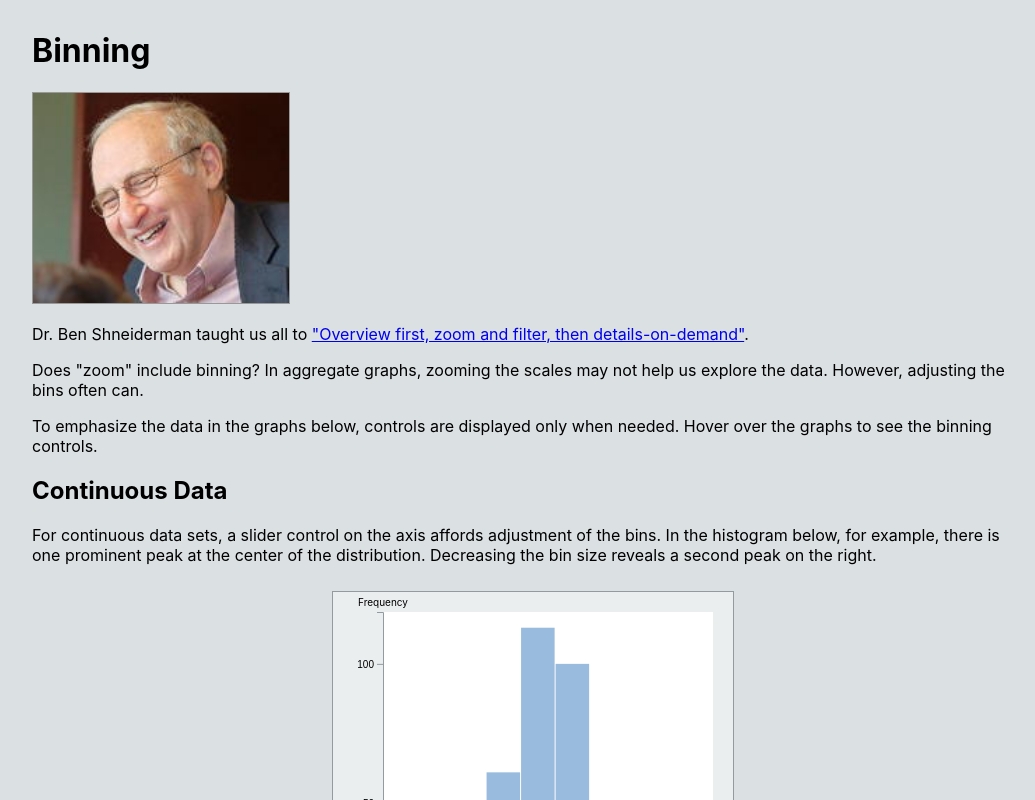
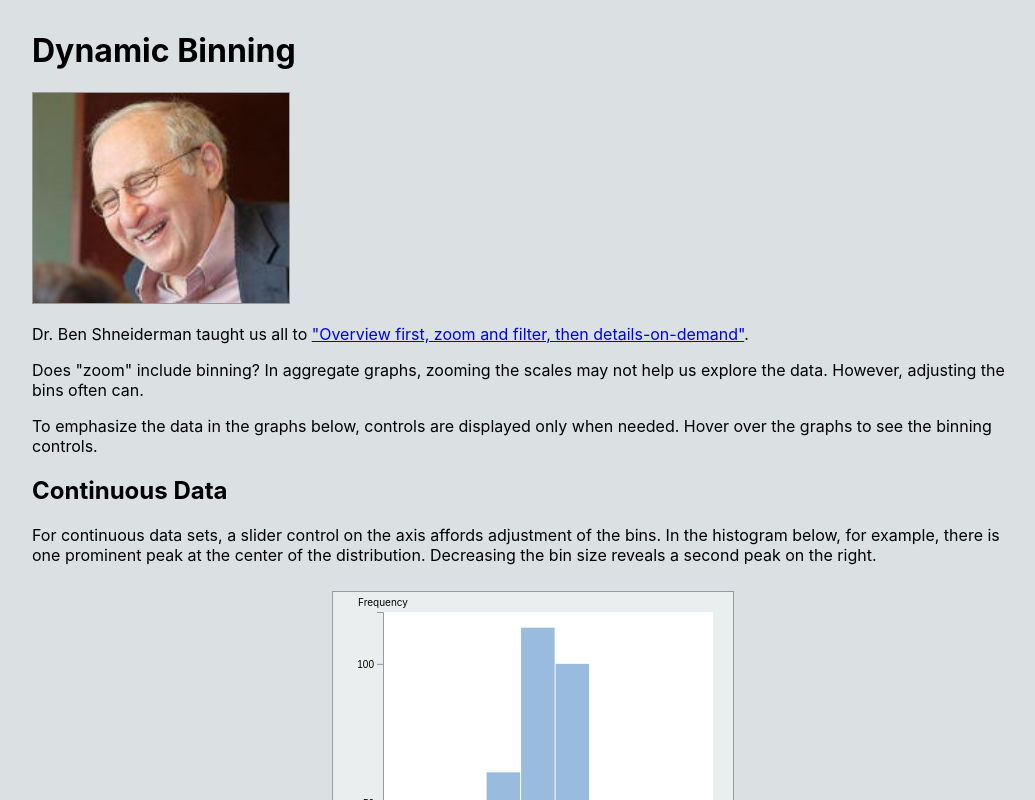
Before and after one commit to hemanrobinson/top-n-binning, a React (Create React App) app: page / in a window 1280 px wide. Shown: the top 800 px of the page, without its empty margins (108-1143 px from the left). Built offline with nearby package versions, Linux system fonts and the light colour scheme.

Commit message:
improve text

```diff
--- a/src/App.js
+++ b/src/App.js
@@ -5,14 +5,14 @@ import Heatmap from './Heatmap';
 import './App.css';
 import shneiderman from './shneiderman.jpg';
 
-// Application:  Binning.
+// Application:  Dynamic Binning.
 const App = () => {
 
     // Return the App.
     return (
         <div className="Column">
             <div className="Description">
-                <h1>Binning</h1>
+                <h1>Dynamic Binning</h1>
                 <a title="Robert Kosara, CC0, via Wikimedia Commons" href="https://commons.wikimedia.org/wiki/File:Ben_Shneiderman_at_UNCC.jpg"><img width="256" alt="Ben Shneiderman at UNCC" src={shneiderman}/></a>
                 <p>
                 Dr. Ben Shneiderman taught us all to <a href="https://www.cs.umd.edu/~ben/papers/Shneiderman1996eyes.pdf">"Overview first, zoom and filter, then details-on-demand"</a>.
```
Also changed, not shown: 1 other file (tests, documents, lock files or other folders).
